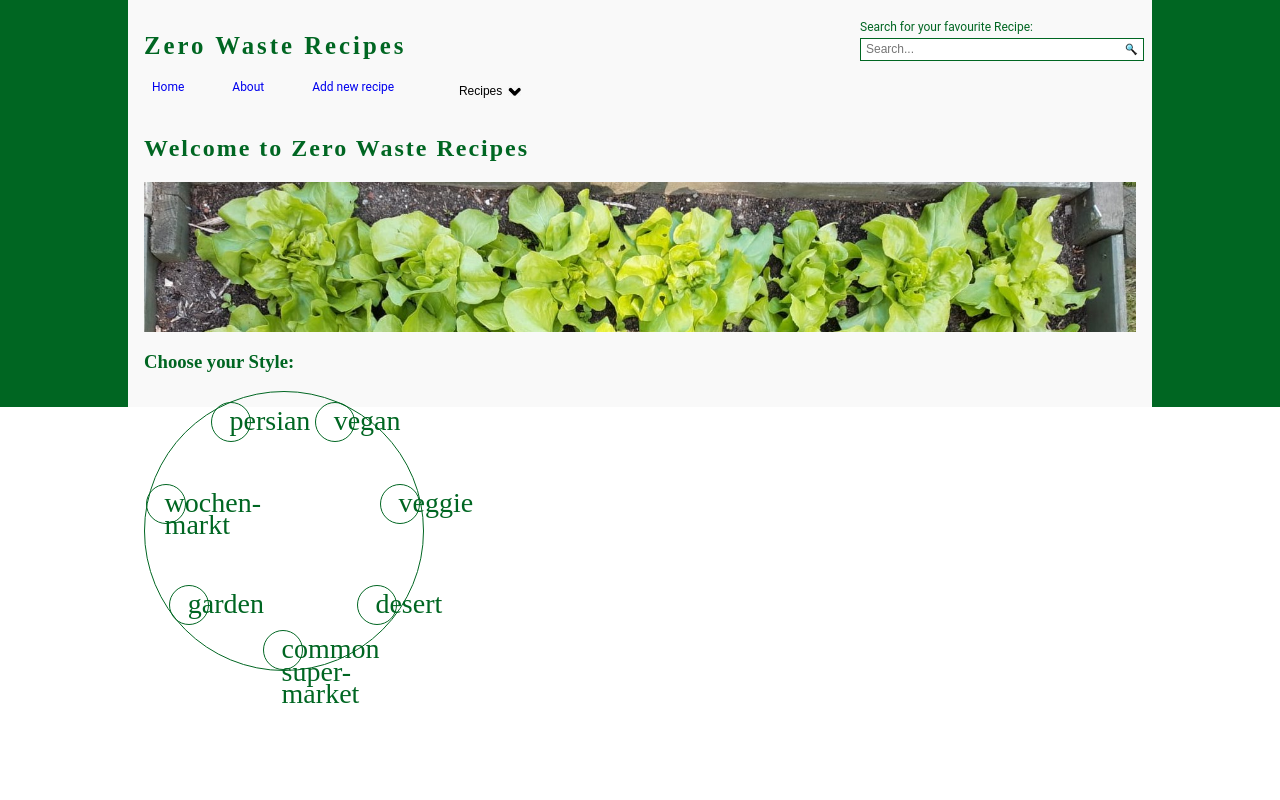
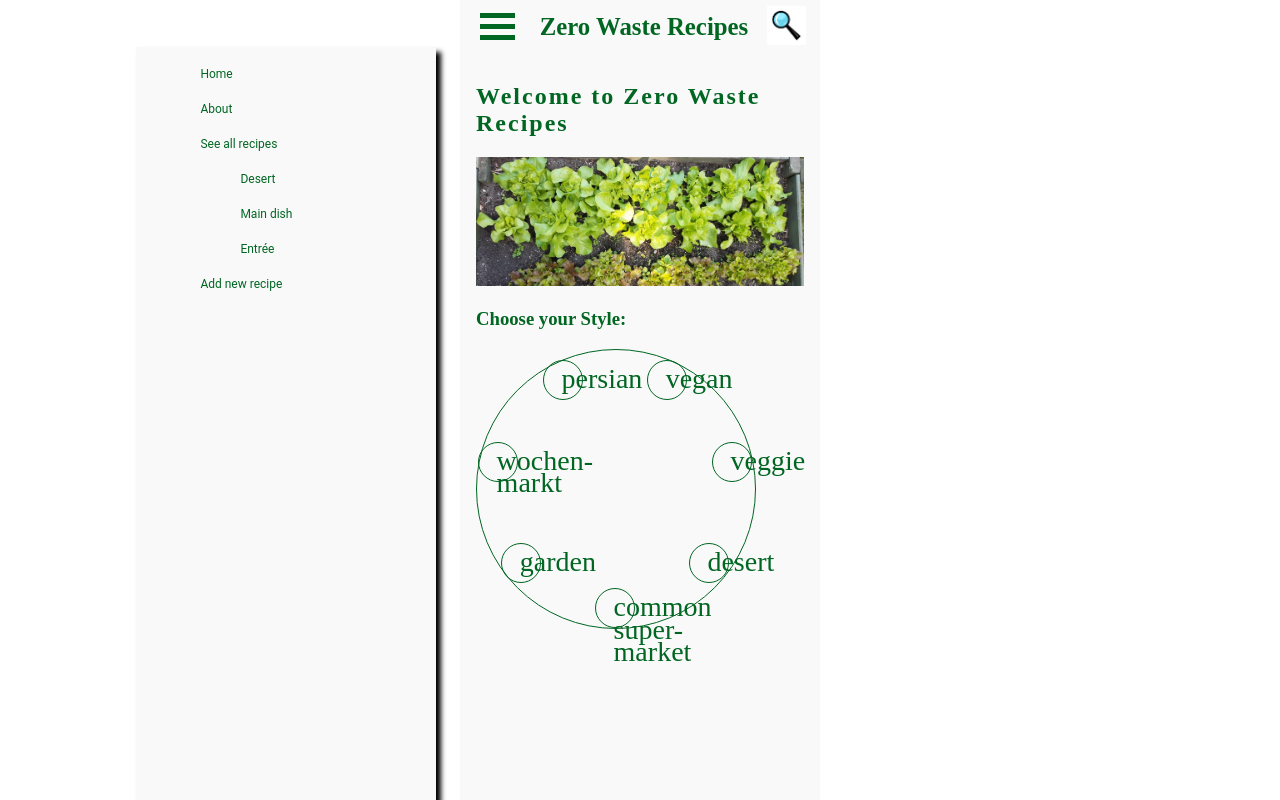
Before and after one commit to Melanie-lab/RRecipe, a React (Create React App) app: page / in a window 1280 px wide. Shown: the top 800 px of the page. Built offline with nearby package versions, Linux system fonts and the light colour scheme; a web font is replaced by a local one.

Commit message:
mobile only

```diff
--- a/src/_var.scss
+++ b/src/_var.scss
@@ -11,8 +11,8 @@ $fontsizes: (
   yummie: 1.75rem,
 );
 
-$tablet-width: 768px;
-$desktop-width: 800px;
+$tablet-width: 50000px; /* 768px; */
+$desktop-width: 50000px; /* 800px; */
 
 @mixin tablet {
   @media (min-width: #{$tablet-width}) and (max-width: #{$desktop-width -1 px}) {
--- a/src/components/about/about.scss
+++ b/src/components/about/about.scss
@@ -5,6 +5,7 @@
   border: 1px solid map-get($colors, main-brown);
   border-radius: 10px;
   margin: 0 auto;
+  max-width: 450px;
 }
 
 .about p {
--- a/src/components/navbar/navbardesktop.scss
+++ b/src/components/navbar/navbardesktop.scss
@@ -10,19 +10,6 @@ nav {
     background-color: map-get($colors, main-white);
     position: relative;
   }
-}
-
-.dropdown {
-  background-color: inherit;
-  border: none;
-  background-image: url("dropdown.png");
-  background-size: 13px 10px;
-  background-position: right;
-  background-repeat: no-repeat;
-  min-width: 80px;
-  margin: auto 1.4rem;
-  padding: auto 2rem;
-  font-size: 0.75rem;
 }
 
 nav a {
@@ -38,6 +25,9 @@ nav a {
   color: black;
   display: flex;
   flex-direction: column;
+  align-self: flex-start;
+  align-content: flex-start;
+  align-items: flex-start;
 }
 
 .recipesDropDownDiv {
@@ -47,3 +37,16 @@ nav a {
 .recipesDropDownDiv a {
   margin: 0;
 }
+
+.dropdown {
+  background-color: inherit;
+  border: none;
+  background-image: url("dropdown.png");
+  background-size: 13px 10px;
+  background-position: right;
+  background-repeat: no-repeat;
+  min-width: 80px;
+  padding: 0 2rem;
+  margin: 0;
+  font-size: 0.75rem;
+}
--- a/src/components/newrecipe/_newrecipe.scss
+++ b/src/components/newrecipe/_newrecipe.scss
@@ -3,6 +3,8 @@
 .new_recipe_form {
   display: flex;
   flex-direction: column;
+  max-width: 360px;
+  margin: auto;
 }
 
 .new_recipe_form label {
--- a/src/components/welcome_page/welcome_page.scss
+++ b/src/components/welcome_page/welcome_page.scss
@@ -46,6 +46,7 @@
 
 .position_relative {
   position: relative;
+  min-height: 3600px;
 }
 
 .img_wrapper {
--- a/src/layouts/default.scss
+++ b/src/layouts/default.scss
@@ -12,7 +12,6 @@ body {
   /*   color: map-get($colors, main-grey); */
   overflow-y: scroll;
   overflow-x: hidden;
-  width: 100%;
 }
 
 code {
@@ -22,10 +21,13 @@ code {
 
 .ui {
   background-color: map-get($colors, $key: main-white);
+  max-width: 360px;
+  margin: 0 auto;
   @include desktop {
     background-color: map-get($colors, main-brown);
     margin: 0;
     padding: 0;
+
   }
 }
 
```
